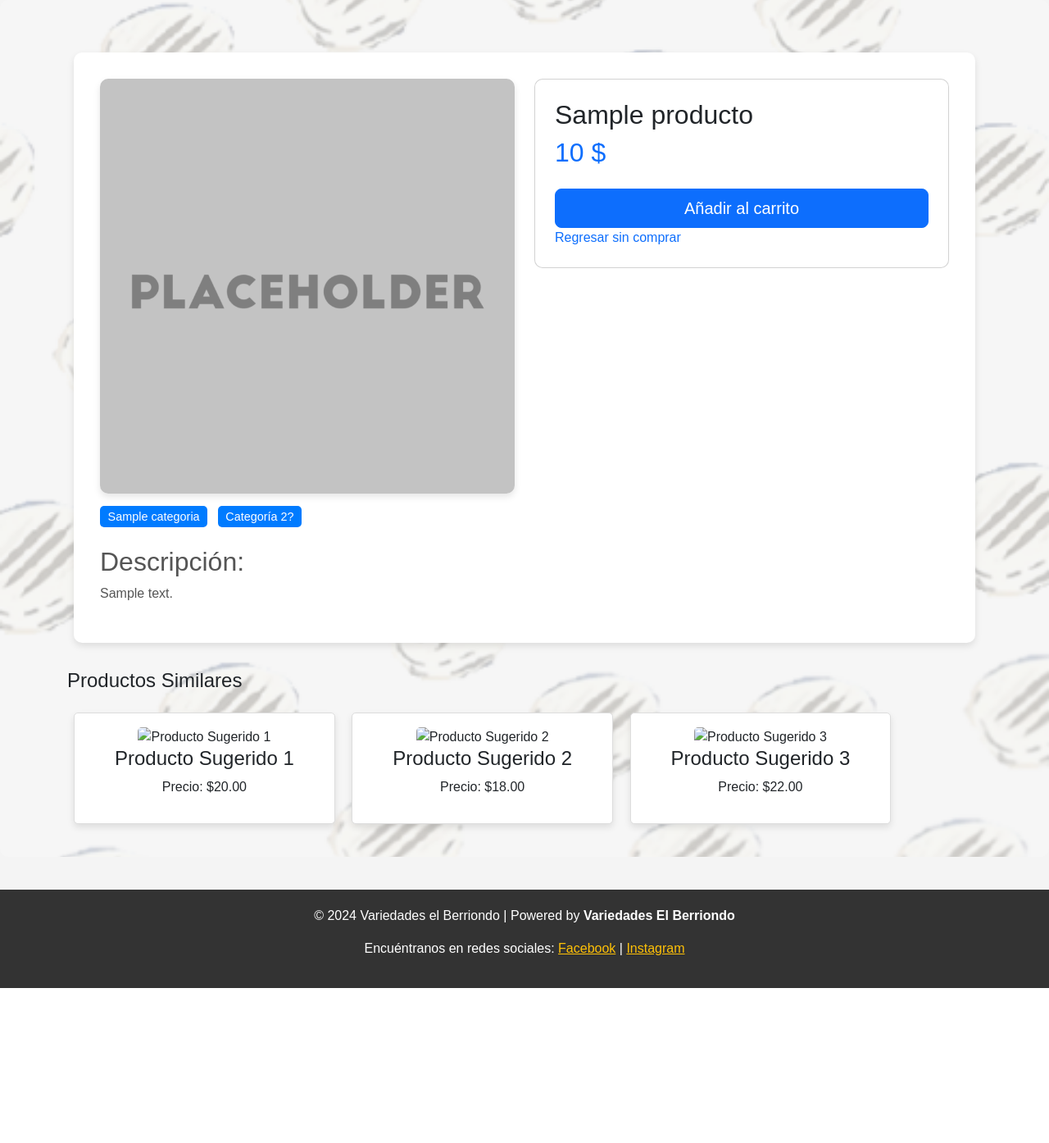
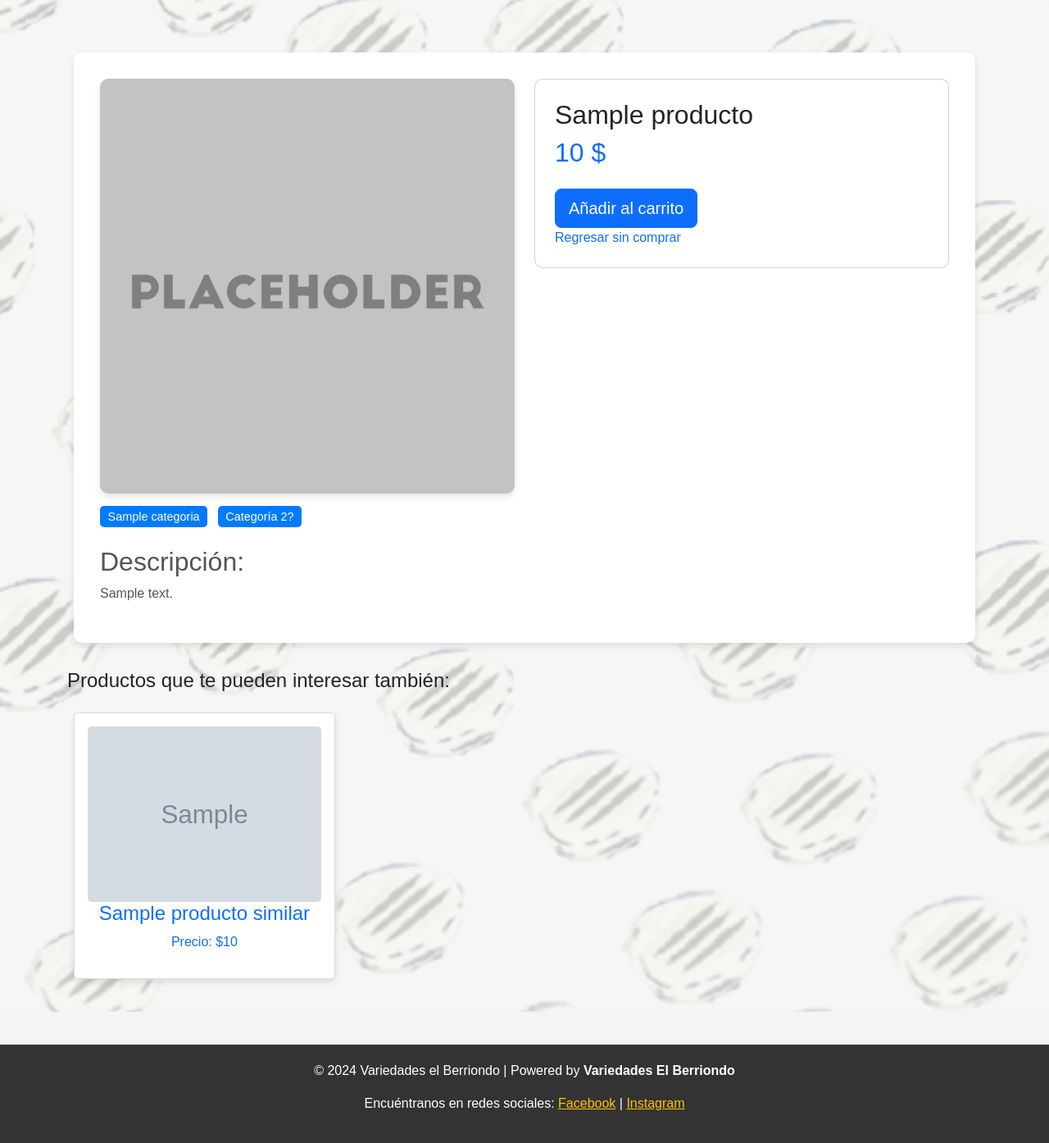
Before and after one commit to Miramirez22/Variedades_Berriondo, a Django app: template variedadesElBerriendo/variedadesElBerriendo/templates/product_detail.html in a window 1280 px wide. Shown: the part 67-1461 px from the top of the page at 82% size. Before the commit the page ends 1272 px from the top, so only its background shows below. Run offline with Django 4.2, Linux system fonts and the light colour scheme; the template is opened without the code that fills it: most values are stand-ins (such as "Sample title", 1, 10 or a date in 2020); grey boxes marked "Sample" are stand-in pictures; some libraries are stand-ins or nearby versions.

Commit message:
adaptar página detalles de productos: productos sugeridas, categoría + detalles de producto

```diff
--- a/variedadesElBerriendo/variedadesElBerriendo/templates/product_detail.html
+++ b/variedadesElBerriendo/variedadesElBerriendo/templates/product_detail.html
@@ -19,9 +19,13 @@
                     <h2 class="card-title">{{producto.nombre}}</h2>
 
                     <p class="h2 text-primary">{{producto.precio}} $</p>
-                    <button class="btn btn-primary btn-lg mt-3" data-toggle="modal"
-                        data-target="#recommendationModal"><i class="fa-solid fa-cart-shopping"></i> Añadir al
-                        carrito</button>
+                    <!-- Button zum Hinzufügen zum Warenkorb -->
+                    <form method="POST" action="{% url 'add_to_cart' producto.id %}">
+                        {% csrf_token %}
+                        <button type="submit" class="btn btn-primary btn-lg mt-3">
+                            <i class="fa-solid fa-cart-shopping"></i> Añadir al carrito
+                        </button>
+                    </form>
 
                     <!-- trigger modal -->
                     <a href="#" data-toggle="modal" data-target="#recommendationModal" style="text-decoration: none;">
@@ -131,22 +135,17 @@
 
     <!-- Suggestions Section -->
     <div class="container suggestions">
-        <h3>Productos Similares</h3>
-        <div class="suggestion">
-            <img src="https://via.placeholder.com/150" alt="Producto Sugerido 1">
-            <h4>Producto Sugerido 1</h4>
-            <p>Precio: $20.00</p>
-        </div>
-        <div class="suggestion">
-            <img src="https://via.placeholder.com/150" alt="Producto Sugerido 2">
-            <h4>Producto Sugerido 2</h4>
-            <p>Precio: $18.00</p>
-        </div>
-        <div class="suggestion">
-            <img src="https://via.placeholder.com/150" alt="Producto Sugerido 3">
-            <h4>Producto Sugerido 3</h4>
-            <p>Precio: $22.00</p>
-        </div>
+        <h3>Productos que te pueden interesar también:</h3>
+
+        {% for producto_similar in productos_similares %}
+            <a href="{% url 'product_detail' producto_similar.id %}">
+                <div class="suggestion">
+                    <img src="{% if producto.imagen %}{{ producto.imagen.url }}{% else %}{% static 'img/placeholder.png' %}{% endif %}" class="card-img-top" alt="{{ producto.nombre }}"  alt="Imagen del producto">
+                    <h4>{{producto_similar.nombre}}</h4>
+                    <p>Precio: ${{producto_similar.precio}}</p>
+                </div>
+            </a>
+        {% endfor %}
     </div>
 </div>
 
--- a/variedadesElBerriendo/variedadesElBerriendo/urls.py
+++ b/variedadesElBerriendo/variedadesElBerriendo/urls.py
@@ -19,7 +19,7 @@
 from django.conf.urls.static import static
 from django.conf import settings
 
-from general.views import index, search, product_detail, carrito, login
+from general.views import index, search, product_detail, carrito, login, add_to_cart
 
 urlpatterns = [
     path('admin/', admin.site.urls),
@@ -28,4 +28,5 @@
     path('producto/<int:id>/', product_detail, name='product_detail'),
     path('carrito/', carrito, name='carrito'),
     path('login/', login, name='login'),
+    path('add_to_cart/<int:id>/', add_to_cart, name='add_to_cart'),
 ]+ static(settings.MEDIA_URL, document_root=settings.MEDIA_ROOT)
```
Also changed, not shown: variedadesElBerriendo/general/views.py (+28 -1 lines).
